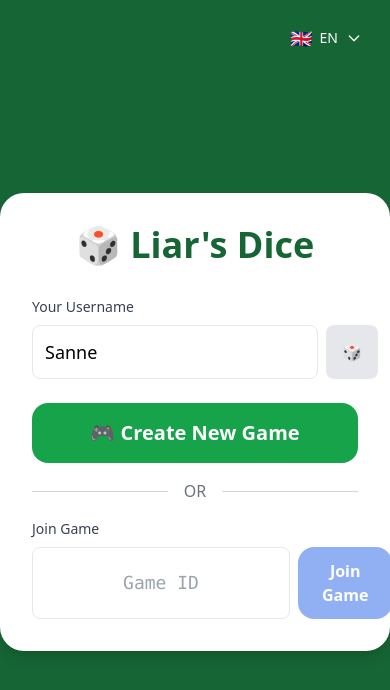
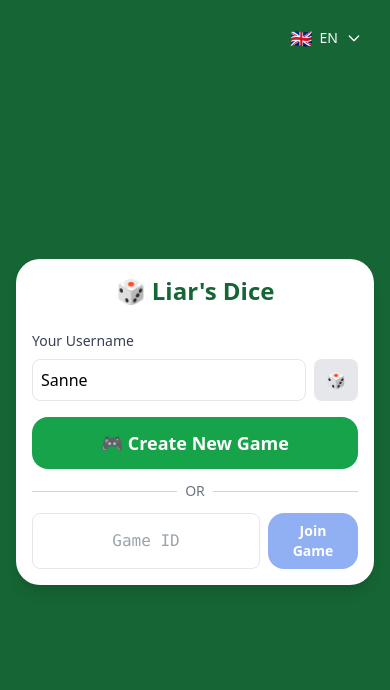
Before and after one commit to Vleer/dobbelen, a React (Create React App) app in the folder dobbelen-frontend/: page / in a window 390 px wide. Shown: the top 690 px of the page. Built offline with nearby package versions, Linux system fonts and the light colour scheme.

Commit message:
feat: Refactor MultiplayerLobby layout for improved responsiveness and update Dutch localization strings

```diff
--- a/dobbelen-frontend/src/components/MultiplayerLobby.tsx
+++ b/dobbelen-frontend/src/components/MultiplayerLobby.tsx
@@ -216,14 +216,14 @@ const MultiplayerLobby: React.FC<MultiplayerLobbyProps> = ({ onGameStart, onBack
   };
 
   return (
-    <div className="flex items-center justify-center min-h-screen bg-green-800">
-      <div className="bg-white p-8 rounded-3xl shadow-lg max-w-lg w-full">
-        <h1 className="text-4xl font-bold text-center mb-8 text-green-800">
+    <div className="flex items-center justify-center min-h-screen bg-green-800 p-4">
+      <div className="bg-white p-4 md:p-8 rounded-3xl shadow-lg max-w-sm md:max-w-lg w-full">
+        <h1 className="text-2xl md:text-4xl font-bold text-center mb-6 md:mb-8 text-green-800">
           {t('game.title')}
         </h1>
 
         {!game ? (
-          <div className="space-y-6">
+          <div className="space-y-4 md:space-y-6">
             {/* Player Name */}
             <div>
               <label className="block text-sm font-medium text-gray-700 mb-2">
@@ -234,12 +234,12 @@ const MultiplayerLobby: React.FC<MultiplayerLobbyProps> = ({ onGameStart, onBack
                   type="text"
                   value={playerName}
                   onChange={(e) => setPlayerName(e.target.value)}
-                  className="flex-1 p-3 border rounded-lg focus:ring-2 focus:ring-green-500 text-lg"
+                  className="flex-1 p-2 md:p-3 border rounded-lg focus:ring-2 focus:ring-green-500 text-base md:text-lg"
                   placeholder={t('lobby.enterUsername')}
                 />
                 <button
                   onClick={() => setPlayerName(getRandomDutchName())}
-                  className="px-4 py-3 bg-gray-200 text-gray-700 rounded-lg hover:bg-gray-300 font-medium"
+                  className="px-3 md:px-4 py-2 md:py-3 bg-gray-200 text-gray-700 rounded-lg hover:bg-gray-300 font-medium"
                 >
                   🎲
                 </button>
@@ -248,38 +248,35 @@ const MultiplayerLobby: React.FC<MultiplayerLobbyProps> = ({ onGameStart, onBack
 
 
             {/* Main Action Buttons */}
-            <div className="space-y-4">
+            <div className="space-y-3 md:space-y-4">
               <button
                 onClick={createGame}
                 disabled={isCreating || !playerName.trim()}
-                className="w-full py-4 px-6 bg-green-600 text-white rounded-2xl hover:bg-green-700 disabled:opacity-50 text-xl font-bold"
+                className="w-full py-3 md:py-4 px-4 md:px-6 bg-green-600 text-white rounded-2xl hover:bg-green-700 disabled:opacity-50 text-lg md:text-xl font-bold"
               >
                 {isCreating ? t('lobby.creating') : t('lobby.createGame')}
               </button>
 
-              <div className="flex items-center space-x-4">
+              <div className="flex items-center space-x-2 md:space-x-4">
                 <div className="flex-1 h-px bg-gray-300"></div>
-                <span className="text-gray-500 font-medium">{t('lobby.or')}</span>
+                <span className="text-gray-500 font-medium text-sm md:text-base">{t('lobby.or')}</span>
                 <div className="flex-1 h-px bg-gray-300"></div>
               </div>
 
               <div>
-                <label className="block text-sm font-medium text-gray-700 mb-2">
-                  {t('lobby.joinGame')}
-                </label>
                 <div className="flex space-x-2">
                       <input
                         type="text"
                         value={gameId}
                         onChange={(e) => setGameId(e.target.value.toLowerCase())}
-                        className="flex-1 p-3 border rounded-lg focus:ring-2 focus:ring-blue-500 text-lg font-mono text-center"
+                        className="flex-1 p-2 md:p-3 border rounded-lg focus:ring-2 focus:ring-blue-500 text-base md:text-lg font-mono text-center"
                         placeholder={t('lobby.gameId')}
                         maxLength={3}
                       />
                   <button
                     onClick={joinGame}
                     disabled={isJoining || !gameId.trim() || !playerName.trim()}
-                    className="px-6 py-3 bg-blue-600 text-white rounded-2xl hover:bg-blue-700 disabled:opacity-50 font-bold"
+                    className="px-4 md:px-6 py-2 md:py-3 bg-blue-600 text-white rounded-2xl hover:bg-blue-700 disabled:opacity-50 font-bold text-sm md:text-base"
                   >
                     {isJoining ? t('lobby.joining') : t('lobby.joinGame')}
                   </button>
@@ -288,42 +285,42 @@ const MultiplayerLobby: React.FC<MultiplayerLobbyProps> = ({ onGameStart, onBack
             </div>
           </div>
         ) : (
-          <div className="space-y-6">
+          <div className="space-y-4 md:space-y-6">
             <div className="text-center">
-              <h2 className="text-2xl font-bold text-green-800 mb-2">
-                {isHost ? '🎮 ' + t('lobby.createGame') + '!' : '✅ ' + t('lobby.joinGame') + ''}
+              <h2 className="text-lg md:text-2xl font-bold text-green-800 mb-2">
+                {isHost ? t('lobby.createGame') : '✅ ' + t('lobby.joinGame') + ''}
               </h2>
-              <div className="bg-gray-100 p-4 rounded-lg">
-                <p className="text-sm text-gray-600 mb-1">{t('lobby.gameId')}</p>
-                <p className="text-2xl font-mono font-bold text-green-600">{gameId}</p>
+              <div className="bg-gray-100 p-3 md:p-4 rounded-lg">
+                <p className="text-xs md:text-sm text-gray-600 mb-1">{t('lobby.gameId')}</p>
+                <p className="text-xl md:text-2xl font-mono font-bold text-green-600">{gameId}</p>
               </div>
             </div>
 
-            <div className="bg-gray-100 p-4 rounded-lg">
-              <h3 className="font-bold mb-3 text-lg">{t('lobby.players')} ({game.players.length})</h3>
-              <div className="grid grid-cols-2 gap-2">
+            <div className="bg-gray-100 p-3 md:p-4 rounded-lg">
+              <h3 className="font-bold mb-2 md:mb-3 text-base md:text-lg">{t('lobby.players')} ({game.players.length})</h3>
+              <div className="grid grid-cols-1 md:grid-cols-2 gap-2">
                 {game.players.map((player, index) => (
                   <div key={player.id} className="flex items-center bg-white p-2 rounded">
-                    <span className="w-6 h-6 bg-green-600 text-white rounded-full flex items-center justify-center text-sm mr-2 font-bold">
+                    <span className="w-5 h-5 md:w-6 md:h-6 bg-green-600 text-white rounded-full flex items-center justify-center text-xs md:text-sm mr-2 font-bold">
                       {index + 1}
                     </span>
-                    <span className="font-medium">{player.name}</span>
+                    <span className="font-medium text-sm md:text-base">{player.name}</span>
                   </div>
                 ))}
               </div>
             </div>
 
             {isHost && (
-              <div className="space-y-3">
+              <div className="space-y-2 md:space-y-3">
                 <button
                   onClick={copyGameLink}
-                  className="w-full py-3 px-4 bg-yellow-500 text-white rounded-lg hover:bg-yellow-600 font-bold"
+                  className="w-full py-2 md:py-3 px-3 md:px-4 bg-yellow-500 text-white rounded-lg hover:bg-yellow-600 font-bold text-sm md:text-base"
                 >
                   📋 {t('lobby.copy')} {t('lobby.shareLink')}
                 </button>
                 <button
                   onClick={addAIPlayer}
-                  className="w-full py-3 px-4 bg-purple-600 text-white rounded-lg hover:bg-purple-700 font-bold"
+                  className="w-full py-2 md:py-3 px-3 md:px-4 bg-purple-600 text-white rounded-lg hover:bg-purple-700 font-bold text-sm md:text-base"
                   disabled={game.players.length >= 6}
                 >
                   🤖 {t('lobby.addAiPlayer')} ({game.players.length}/6)
@@ -343,7 +340,7 @@ const MultiplayerLobby: React.FC<MultiplayerLobbyProps> = ({ onGameStart, onBack
                       }
                     }
                   }}
-                  className="w-full py-4 px-6 bg-green-600 text-white rounded-lg hover:bg-green-700 font-bold text-xl"
+                  className="w-full py-3 md:py-4 px-4 md:px-6 bg-green-600 text-white rounded-lg hover:bg-green-700 font-bold text-lg md:text-xl"
                 >
                       🚀 {t('lobby.startGame')}
                 </button>
@@ -357,7 +354,7 @@ const MultiplayerLobby: React.FC<MultiplayerLobbyProps> = ({ onGameStart, onBack
         )}
 
         {error && (
-          <div className="mt-4 p-4 bg-red-100 border border-red-400 text-red-700 rounded-lg">
+          <div className="mt-3 md:mt-4 p-3 md:p-4 bg-red-100 border border-red-400 text-red-700 rounded-lg text-sm md:text-base">
             ❌ {error}
           </div>
         )}
--- a/dobbelen-frontend/src/locales/nl.json
+++ b/dobbelen-frontend/src/locales/nl.json
@@ -1,12 +1,12 @@
 {
-  "game.title": "🎲 Dobbelen",
+  "game.title": "🎲 Dobbelen 🎲",
   "game.subtitle": "Het klassieke bluffspel",
 
-  "lobby.createGame": "🎮 Nieuw Spel Maken",
+  "lobby.createGame": "Nieuw Spel",
   "lobby.joinGame": "Deelnemen",
   "lobby.gameId": "Spel ID",
   "lobby.enterGameId": "Voer 3-karakter ID in",
-  "lobby.username": "Jouw Gebruikersnaam",
+  "lobby.username": "Naam",
   "lobby.enterUsername": "Voer je gebruikersnaam in",
   "lobby.or": "OF",
   "lobby.creating": "Aanmaken...",
```
